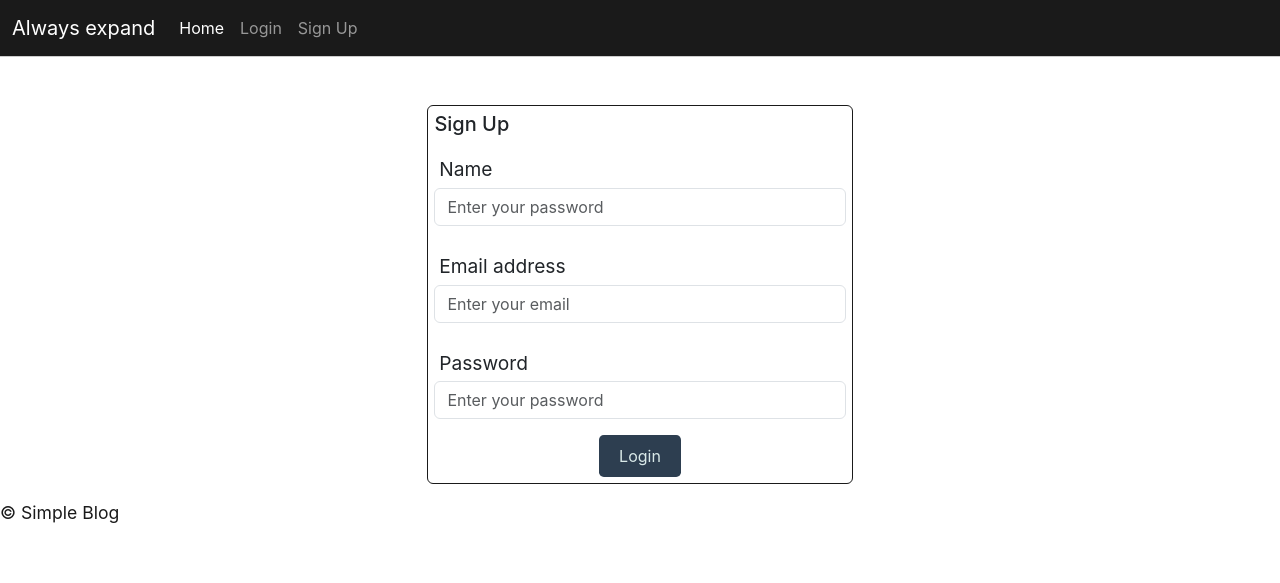
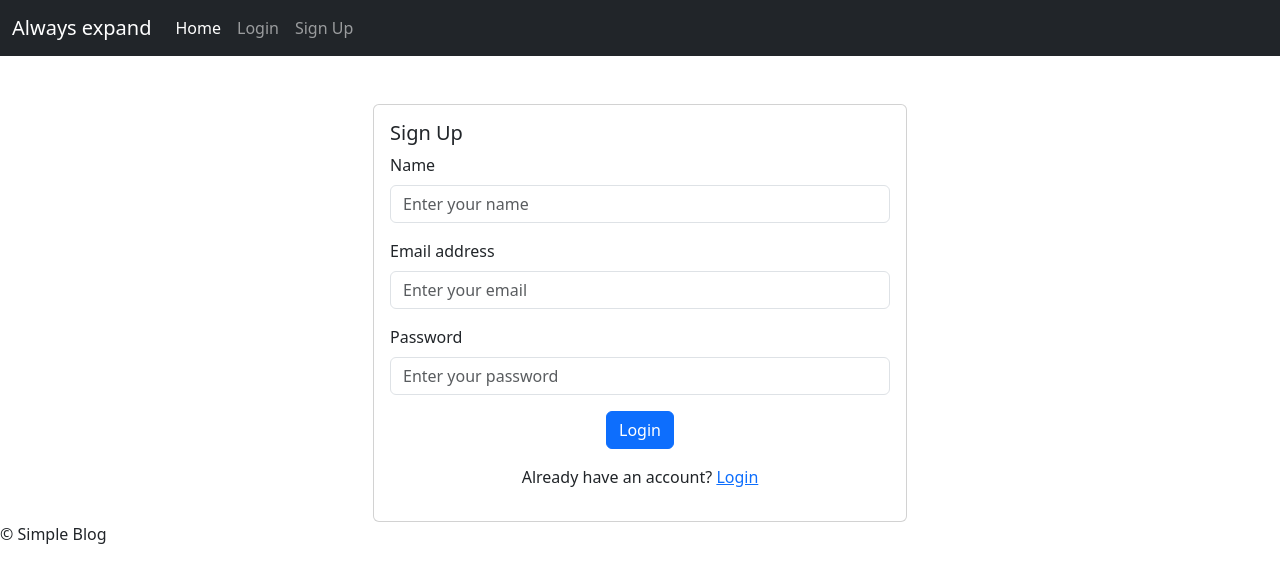
Before and after one commit to AndreBesner/tech-blog, a Node server app: page /signUp in a window 1280 px wide. Shown: the top 583 px of the page. Run offline with Node 20, Linux system fonts and the light colour scheme; some libraries are stand-ins or nearby versions.

Commit message:
link front end to back end for login and sign up page, link form submits

```diff
--- a/views/layouts/main.handlebars
+++ b/views/layouts/main.handlebars
@@ -8,8 +8,8 @@
     <title>Tech Blog</title>
     <link href="https://cdn.jsdelivr.net/npm/bootstrap@5.3.0/dist/css/bootstrap.min.css" rel="stylesheet"
         integrity="sha384-9ndCyUaIbzAi2FUVXJi0CjmCapSmO7SnpJef0486qhLnuZ2cdeRhO02iuK6FUUVM" crossorigin="anonymous">
-    <link rel="stylesheet" href="../../public/css/jass.css">
-    <link rel="stylesheet" href="../../public/css/style.css">
+    {{!-- <link rel="stylesheet" href="../../public/css/jass.css"> --}}
+    {{!-- <link rel="stylesheet" href="../../public/css/style.css"> --}}
 </head>
 
 <body>
--- a/views/signup.handlebars
+++ b/views/signup.handlebars
@@ -4,23 +4,25 @@
             <div class="card">
                 <div class="card-body">
                     <h5 class="card-title">Sign Up</h5>
-                    <form>
+                    <form class="login-form">
                         <div class="mb-3">
-                            <label for="password" class="form-label">Name</label>
-                            <input type="password" class="form-control" id="password" placeholder="Enter your password">
+                            <label for="name" class="form-label">Name</label>
+                            <input type="name" class="form-control" id="name-signup" placeholder="Enter your name">
                         </div>
                         <div class="mb-3">
                             <label for="email" class="form-label">Email address</label>
-                            <input type="email" class="form-control" id="email" placeholder="Enter your email">
+                            <input type="email" class="form-control" id="email-signup" placeholder="Enter your email">
                         </div>
                         <div class="mb-3">
                             <label for="password" class="form-label">Password</label>
-                            <input type="password" class="form-control" id="password" placeholder="Enter your password">
+                            <input type="password" class="form-control" id="password-signup" placeholder="Enter your password">
                         </div>
                         <div class="text-center">
                             <button type="submit" class="btn btn-primary">Login</button>
                         </div>
                     </form>
+                    <p class="text-center mt-3">Already have an account? <a href="/login">Login</a></p>
+
                 </div>
             </div>
         </div>
```
Also changed, not shown: views/login.handlebars (+4 -4 lines).
